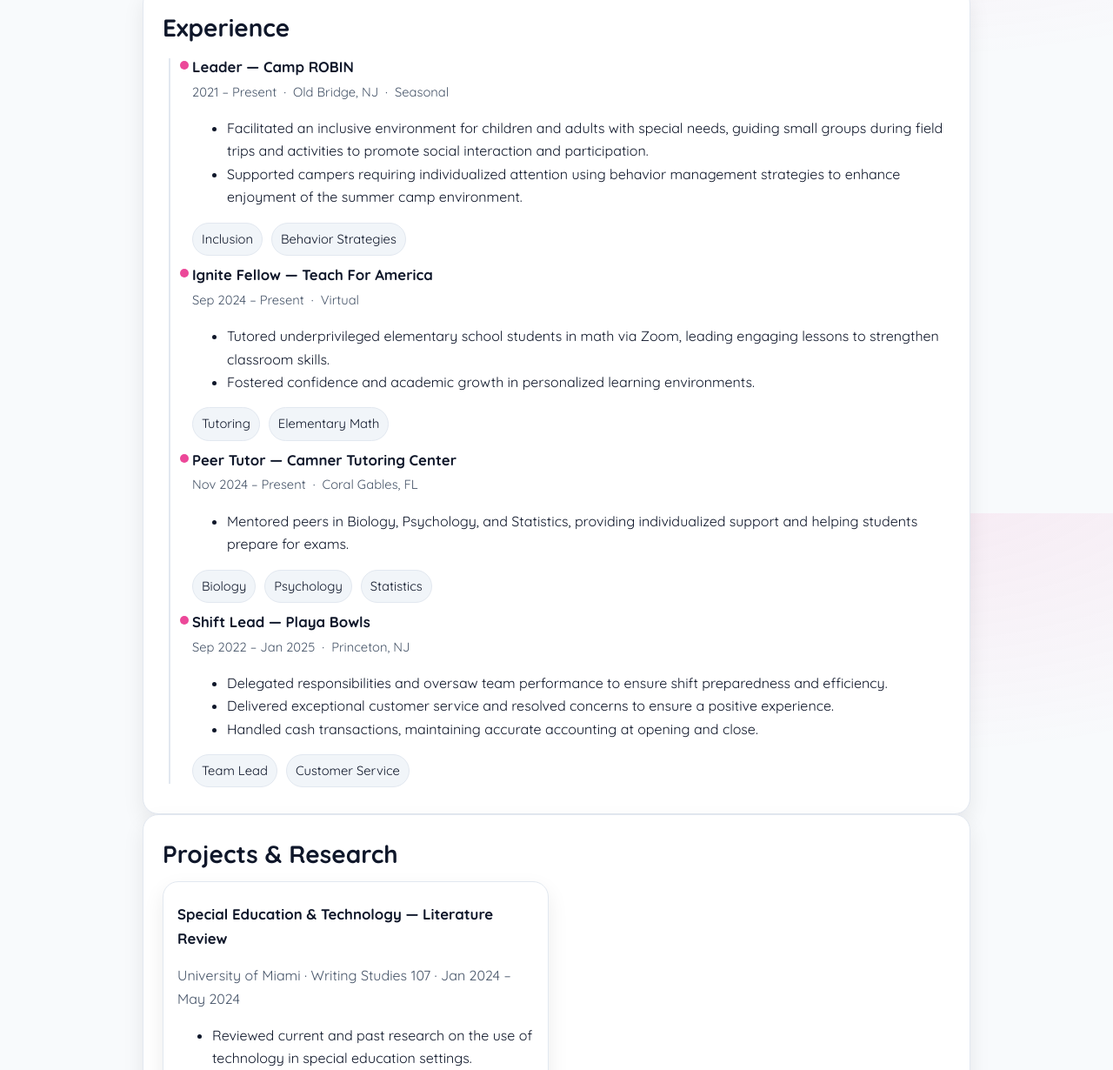
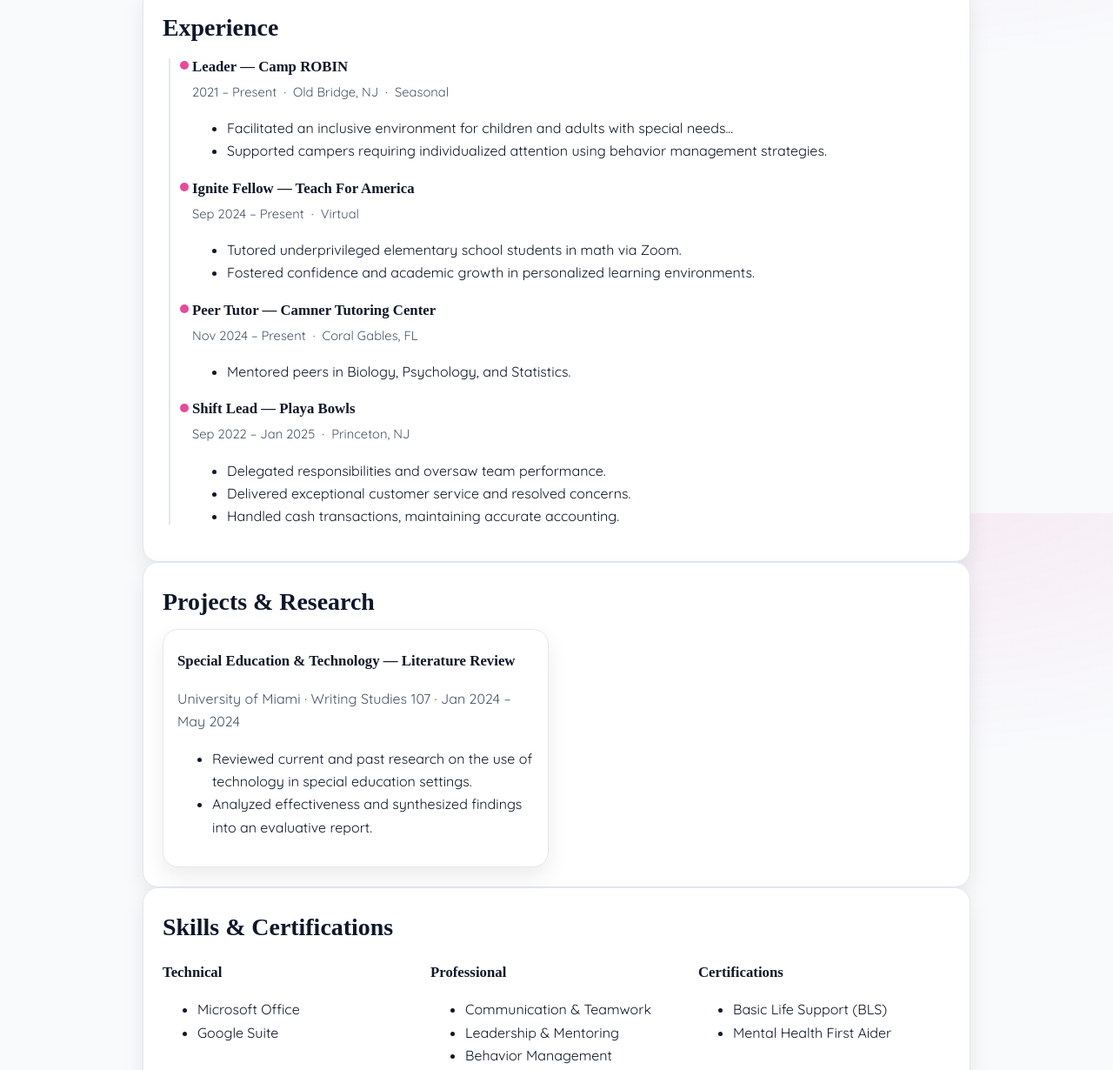
Before and after one commit to amandaporada/amandaporada.github.io, a plain HTML site: page index.html in a window 1280 px wide. Shown: the part 1010-2240 px from the top of the page at 87% size. Drawn offline with Linux system fonts and the light colour scheme.

Commit message:
Update index.html

```diff
--- a/index.html
+++ b/index.html
@@ -20,39 +20,44 @@
 
   <style>
     :root{
-      --bg: #0b1220; /* dark 900 */
-      --panel: #0f172a; /* slate-900 */
-      --text: #e5e7eb; /* gray-200 */
-      --muted: #9ca3af; /* gray-400 */
-      --brand: #ec4899; /* pink-500 */
-      --brand-600: #be185d; /* pink-700 */
-      --chip: #111827; /* gray-900 */
-      --border: #1f2937; /* gray-800 */
+      --bg: #0b1220;
+      --panel: #0f172a;
+      --text: #e5e7eb;
+      --muted: #9ca3af;
+      --brand: #ec4899;
+      --brand-600: #be185d;
+      --chip: #111827;
+      --border: #1f2937;
       --shadow: 0 8px 30px rgba(0,0,0,.35);
     }
     @media (prefers-color-scheme: light){
       :root{
-        --bg: #f8fafc; /* slate-50 */
+        --bg: #f8fafc;
         --panel: #ffffff;
-        --text: #0f172a; /* slate-900 */
-        --muted: #475569; /* slate-600 */
-        --brand: #ec4899; /* pink-500 */
+        --text: #0f172a;
+        --muted: #475569;
+        --brand: #ec4899;
         --brand-600: #be185d;
-        --chip: #f1f5f9; /* slate-100 */
-        --border: #e2e8f0; /* slate-200 */
+        --chip: #f1f5f9;
+        --border: #e2e8f0;
         --shadow: 0 10px 25px rgba(2, 6, 23, .08);
       }
     }
     *{box-sizing:border-box}
     html,body{margin:0;height:100%;}
     body{
-      font-family: 'Quicksand', ui-sans-serif, system-ui, -apple-system, Segoe UI, Roboto, Helvetica, Arial, "Apple Color Emoji","Segoe UI Emoji";
+      font-family: 'Quicksand', ui-sans-serif, system-ui, -apple-system, Segoe UI, Roboto, Helvetica, Arial;
       background: radial-gradient(1200px 600px at 80% -10%, rgba(236,72,153,.10), transparent 60%), var(--bg);
       color: var(--text);
       line-height:1.65;
     }
     a{color:var(--brand);text-decoration:none}
     a:hover{text-decoration:underline}
+
+    /* Headings in Times New Roman */
+    h1, h2, h3 {
+      font-family: "Times New Roman", Times, serif;
+    }
 
     /* Top banner */
     .top-banner{
@@ -64,7 +69,6 @@
       padding:8px 12px;
     }
 
-    /* Layout */
     .container{max-width:1000px;margin:auto;padding:24px}
     header{
       position:sticky;top:0;backdrop-filter:saturate(140%) blur(8px);
@@ -80,12 +84,10 @@
       display:flex;align-items:center;gap:12px;
       font-weight:700;
     }
-    /* real photo beside the name */
     .headshot{
       width:44px;height:44px;object-fit:cover;border-radius:50%;
       box-shadow:var(--shadow);
       border:2px solid color-mix(in oklab, var(--brand), #ffffff 20%);
-      background: #222;
     }
     nav ul{display:flex;gap:18px;list-style:none;margin:0;padding:0}
     nav a{font-weight:600;color:var(--text)}
@@ -114,17 +116,14 @@
       nav ul{display:none}
     }
 
-    /* Timeline */
     .timeline{position:relative;padding-left:22px}
     .timeline:before{content:"";position:absolute;left:7px;top:4px;bottom:4px;width:2px;background:var(--border)}
     .item{position:relative;padding-left:12px;margin:8px 0}
     .item:before{content:"";position:absolute;left:-2px;top:.45rem;width:10px;height:10px;border-radius:50%;background:var(--brand)}
     .item .meta{display:flex;gap:8px;flex-wrap:wrap;color:var(--muted);font-size:.92rem}
 
-    /* Footer */
     footer{border-top:1px solid var(--border);margin-top:28px}
 
-    /* Visually hidden (for skip link) */
     .visually-hidden {
       position: absolute !important;
       height: 1px; width: 1px;
@@ -133,7 +132,6 @@
       white-space: nowrap;
     }
 
-    /* Print */
     @media print{
       .top-banner, header .nav, .actions {display:none !important}
       body{background:white}
@@ -143,16 +141,13 @@
   </style>
 </head>
 <body>
-  <!-- Top banner with project name -->
   <div class="top-banner">CSC118 PROJECT</div>
 
-  <!-- Accessible skip link -->
   <a href="#main" class="visually-hidden">Skip to content</a>
 
   <header>
     <div class="nav">
       <div class="brand">
-        <!-- Photo next to name (top-left) -->
         <img src="website picture.png" alt="Photo of Amanda" class="headshot" />
         <span>Amanda Porada</span>
       </div>
@@ -174,15 +169,10 @@
   <main id="main" class="container">
     <section class="hero">
       <div class="card">
-        <!-- Professionalized header -->
         <h1>Professional Profile — <span style="color:var(--brand)">Amanda Porada</span></h1>
         <p class="muted">Coral Gables, FL</p>
-        <p>
-          I’m a junior at the University of Miami pursuing dual B.S. degrees in Health Sciences (Pre-Occupational Therapy) and Psychology with a Biology minor. My passion is helping children and adults with developmental disabilities through inclusive, client-centered care.
-        </p>
-        <p>
-          Achievements include maintaining a 3.945 GPA on the Dean’s List, serving as a leader at Camp ROBIN, tutoring peers in science and psychology, and working as an Ignite Fellow with Teach For America. I’m committed to a future as a NICU occupational therapist and to creating a clinic that supports neurodiverse children.
-        </p>
+        <p>I’m a junior at the University of Miami pursuing dual B.S. degrees in Health Sciences (Pre-Occupational Therapy) and Psychology with a Biology minor. My passion is helping children and adults with developmental disabilities through inclusive, client-centered care.</p>
+        <p>Achievements include maintaining a 3.945 GPA on the Dean’s List, serving as a leader at Camp ROBIN, tutoring peers in science and psychology, and working as an Ignite Fellow with Teach For America. I’m committed to a future as a NICU occupational therapist and to creating a clinic that supports neurodiverse children.</p>
         <div class="chips" aria-label="Core skills">
           <span class="chip">Occupational Therapy (Pre-OT)</span>
           <span class="chip">Child &amp; Adolescent Development</span>
@@ -213,37 +203,33 @@
           <h3>Leader — Camp ROBIN</h3>
           <div class="meta"><span>2021 – Present</span> · <span>Old Bridge, NJ</span> · <span>Seasonal</span></div>
           <ul>
-            <li>Facilitated an inclusive environment for children and adults with special needs, guiding small groups during field trips and activities to promote social interaction and participation.</li>
-            <li>Supported campers requiring individualized attention using behavior management strategies to enhance enjoyment of the summer camp environment.</li>
+            <li>Facilitated an inclusive environment for children and adults with special needs...</li>
+            <li>Supported campers requiring individualized attention using behavior management strategies.</li>
           </ul>
-          <div class="chips"><span class="chip">Inclusion</span><span class="chip">Behavior Strategies</span></div>
         </article>
         <article class="item">
           <h3>Ignite Fellow — Teach For America</h3>
           <div class="meta"><span>Sep 2024 – Present</span> · <span>Virtual</span></div>
           <ul>
-            <li>Tutored underprivileged elementary school students in math via Zoom, leading engaging lessons to strengthen classroom skills.</li>
+            <li>Tutored underprivileged elementary school students in math via Zoom.</li>
             <li>Fostered confidence and academic growth in personalized learning environments.</li>
           </ul>
-          <div class="chips"><span class="chip">Tutoring</span><span class="chip">Elementary Math</span></div>
         </article>
         <article class="item">
           <h3>Peer Tutor — Camner Tutoring Center</h3>
           <div class="meta"><span>Nov 2024 – Present</span> · <span>Coral Gables, FL</span></div>
           <ul>
-            <li>Mentored peers in Biology, Psychology, and Statistics, providing individualized support and helping students prepare for exams.</li>
+            <li>Mentored peers in Biology, Psychology, and Statistics.</li>
           </ul>
-          <div class="chips"><span class="chip">Biology</span><span class="chip">Psychology</span><span class="chip">Statistics</span></div>
         </article>
         <article class="item">
           <h3>Shift Lead — Playa Bowls</h3>
           <div class="meta"><span>Sep 2022 – Jan 2025</span> · <span>Princeton, NJ</span></div>
           <ul>
-            <li>Delegated responsibilities and oversaw team performance to ensure shift preparedness and efficiency.</li>
-            <li>Delivered exceptional customer service and resolved concerns to ensure a positive experience.</li>
-            <li>Handled cash transactions, maintaining accurate accounting at opening and close.</li>
+            <li>Delegated responsibilities and oversaw team performance.</li>
+            <li>Delivered exceptional customer service and resolved concerns.</li>
+            <li>Handled cash transactions, maintaining accurate accounting.</li>
           </ul>
-          <div class="chips"><span class="chip">Team Lead</span><span class="chip">Customer Service</span></div>
         </article>
       </div>
     </section>
@@ -268,8 +254,8 @@
         <div>
           <h3>Technical</h3>
           <ul>
-            <li>Microsoft Office (Word, Excel, PowerPoint)</li>
-            <li>Google Suite (Docs, Sheets, Slides)</li>
+            <li>Microsoft Office</li>
+            <li>Google Suite</li>
           </ul>
         </div>
         <div>
@@ -298,7 +284,7 @@
       <h2>Education</h2>
       <div class="timeline">
         <article class="item">
-          <h3>B.S. Health Sciences (Pre-Occupational Therapy) &amp; B.S. Psychology — University of Miami</h3>
+          <h3>B.S. Health Sciences (Pre-OT) &amp; B.S. Psychology — University of Miami</h3>
           <div class="meta"><span>Dec 2026 (Expected)</span> · <span>Coral Gables, FL</span></div>
           <p>Minor in Biology · GPA: 3.945</p>
           <p class="muted">Relevant Coursework: Child &amp; Adolescent Development; Intermediate Research Methods &amp; Statistics</p>
@@ -308,12 +294,8 @@
 
     <section id="about" class="card">
       <h2>About</h2>
-      <p>
-        I’m a University of Miami junior pursuing dual B.S. degrees in Health Sciences (Pre-Occupational Therapy) and Psychology with a Biology minor. I thrive in inclusive, client-centered environments and enjoy supporting children and adults with developmental disabilities.
-      </p>
-      <p>
-        I’m currently growing my impact through leadership at Camp ROBIN, tutoring with Teach For America’s Ignite Fellowship, and peer tutoring on campus. I’m seeking opportunities to deepen clinical exposure and continue supporting neurodiverse communities.
-      </p>
+      <p>I’m a University of Miami junior pursuing dual B.S. degrees in Health Sciences (Pre-OT) and Psychology with a Biology minor. I thrive in inclusive, client-centered environments and enjoy supporting children and adults with developmental disabilities.</p>
+      <p>I’m currently growing my impact through leadership at Camp ROBIN, tutoring with Teach For America’s Ignite Fellowship, and peer tutoring on campus.</p>
     </section>
 
     <footer class="container" role="contentinfo">
@@ -322,35 +304,12 @@
   </main>
 
   <script>
-    // Year
     document.getElementById('year').textContent = new Date().getFullYear();
-
-    // Smooth scroll for back-to-top
     document.getElementById('toTop').addEventListener('click', (e)=>{
       e.preventDefault();
       window.scrollTo({top:0,behavior:'smooth'});
     });
-
-    // Ensure theme-color stays pink
     document.querySelector('meta[name="theme-color"]').setAttribute('content', '#ec4899');
-  </script>
-
-  <!-- Schema.org Person JSON-LD (no contact details) -->
-  <script type="application/ld+json">
-  {
-    "@context": "https://schema.org",
-    "@type": "Person",
-    "name": "Amanda Porada",
-    "jobTitle": "Health Sciences & Psychology Student (Pre-OT)",
-    "address": {
-      "@type": "PostalAddress",
-      "addressLocality": "Coral Gables",
-      "addressRegion": "FL",
-      "addressCountry": "US"
-    },
-    "affiliation": ["University of Miami", "Chi Omega — Upsilon Delta"],
-    "alumniOf": "University of Miami"
-  }
   </script>
 </body>
 </html>
```
